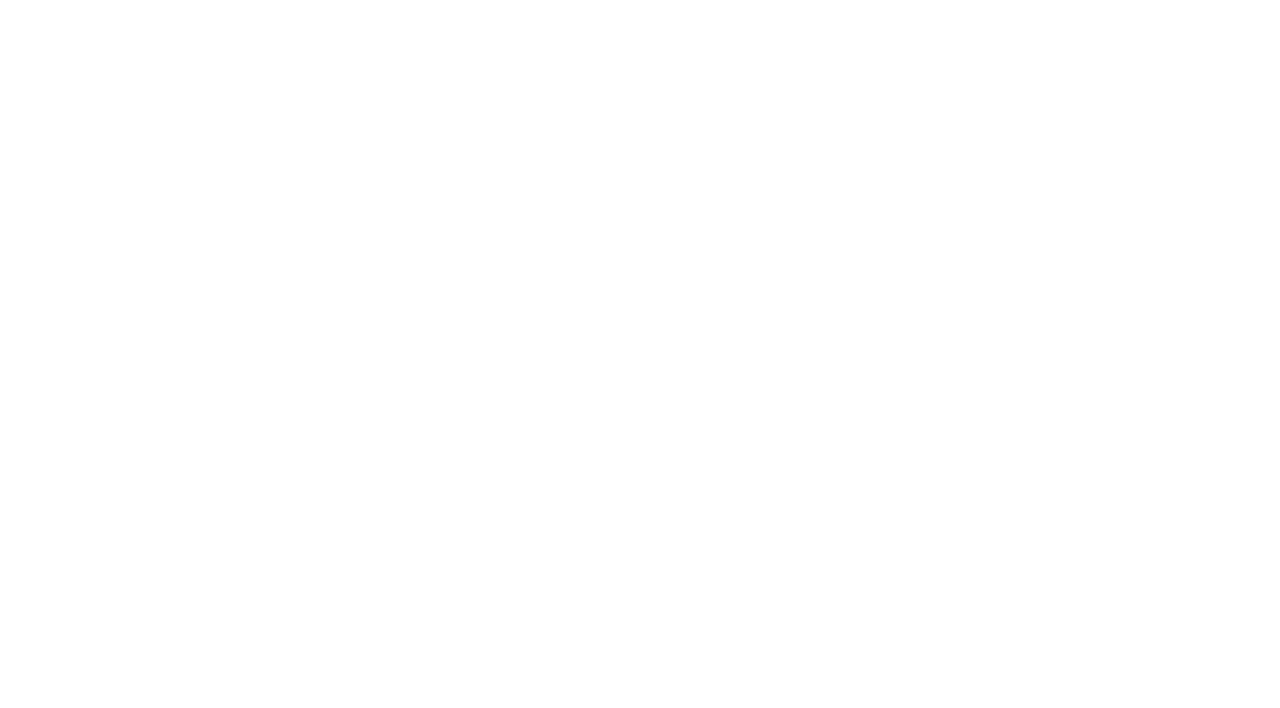
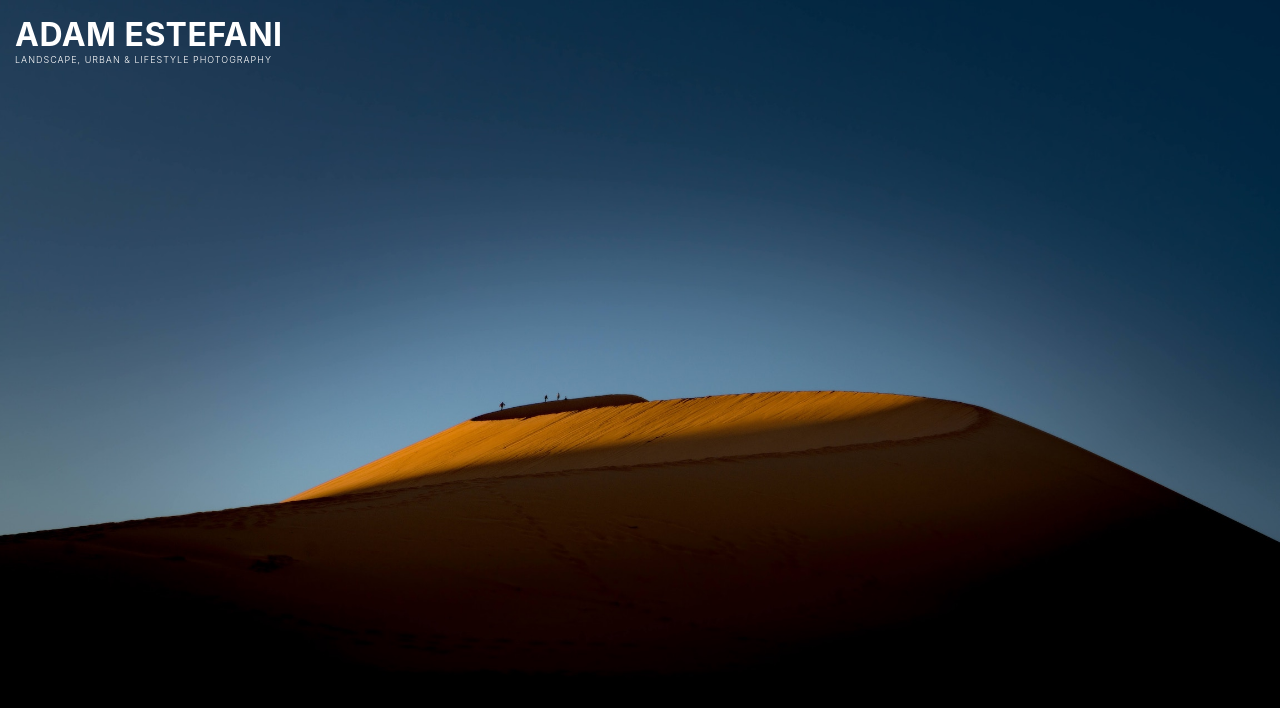
Before and after one commit to adamestefani/ae-website, a React (Create React App) app: page / in a window 1280 px wide. Shown: the top 708 px of the page. Built offline with nearby package versions, Linux system fonts and the light colour scheme.

Commit message:
Create header component with home button

```diff
--- a/src/component/App.js
+++ b/src/component/App.js
@@ -1,9 +1,14 @@
-import React, {Component} from 'react'
+import React from 'react'
+import Header from './Header/Header'
+import Body from './Body/Body'
 
-export default class App extends Component {
+export default class App extends React.Component {
   render () {
     return (
-      <div/>
+      <div>
+        <Header/>
+        <Body/>
+      </div>
     )
   }
 }
--- /dev/null
+++ b/src/component/Body/BackgroundImage.js
@@ -0,0 +1,25 @@
+import React from 'react'
+import backgroundImage from '../../resource/home-background.jpg'
+
+const backgroundStyle = {
+  zIndex: -1,
+  backgroundImage: `url(${backgroundImage})`,
+  backgroundPosition: 'center',
+  backgroundRepeat: 'no-repeat',
+  backgroundSize: 'cover',
+  backgroundColor: 'rgb(0, 50, 80)',
+  width: '100%',
+  height: '100%',
+  position: 'absolute',
+  top: '0',
+  left: '0'
+}
+
+export default class BackgroundImage extends React.Component {
+
+  render () {
+    return (
+      <div style={backgroundStyle} />
+    )
+  }
+}
--- /dev/null
+++ b/src/component/Body/Body.js
@@ -0,0 +1,10 @@
+import React from 'react'
+import BackgroundImage from './BackgroundImage'
+
+export default class App extends React.Component {
+  render() {
+    return (
+      <BackgroundImage/>
+    )
+  }
+}
--- /dev/null
+++ b/src/component/Header/Header.js
@@ -0,0 +1,12 @@
+import React from 'react'
+import HeaderHomeLogo from './HeaderHomeLogo'
+
+export default class Header extends React.Component {
+  render () {
+    return (
+      <div>
+        <HeaderHomeLogo/>
+      </div>
+    )
+  }
+}
--- /dev/null
+++ b/src/component/Header/HeaderHomeLogo.js
@@ -0,0 +1,40 @@
+import React from 'react'
+
+const homeStyle = {
+  float: 'left',
+  padding: '15px',
+}
+
+const homeNameStyle = {
+  color: 'rgb(255,255,255)',
+  fontSize: '32px',
+  fontWeight: '700',
+  textTransform: 'uppercase',
+  letterSpacing: '0.5px',
+  padding: '0px',
+  margin: '0px',
+  textAlign: 'left',
+}
+
+const homeSubtitleStyle = {
+  fontSize: '9px',
+  textTransform: 'uppercase',
+  fontWeight: '300',
+  letterSpacing: '1px',
+  display: 'block'
+}
+
+export default class HeaderHomeLogo extends React.Component {
+  render() {
+    return (
+      <div style={homeStyle}>
+        <a href={'/'}>
+          <h1 style={homeNameStyle}>
+            adam estefani
+            <span style={homeSubtitleStyle}>landscape, urban & lifestyle photography</span>
+          </h1>
+        </a>
+      </div>
+    )
+  }
+}
--- a/src/index.css
+++ b/src/index.css
@@ -12,3 +12,7 @@ code {
   font-family: source-code-pro, Menlo, Monaco, Consolas, "Courier New",
     monospace;
 }
+
+a {
+  text-decoration: none;
+}
```
Also changed, not shown: public/favicon_io/site.webmanifest (deleted), src/resource/home-background.jpg (added), src/resource/home-button.png (renamed from public/favicon_io/apple-touch-icon.png).
